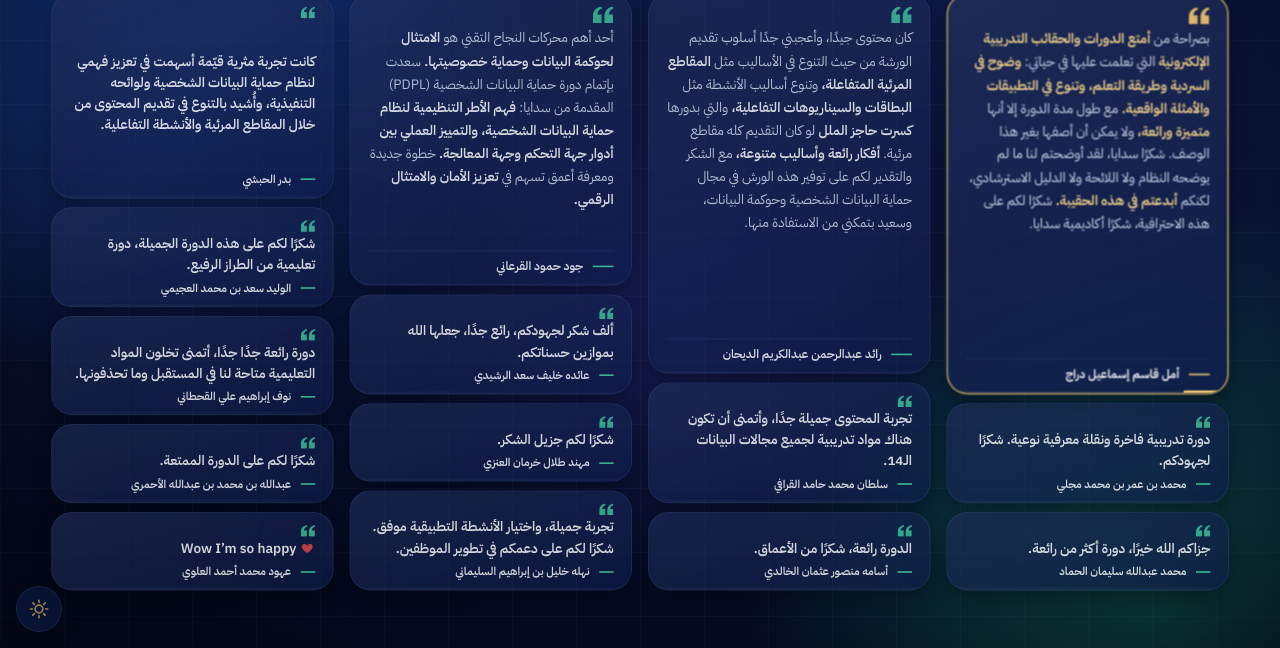
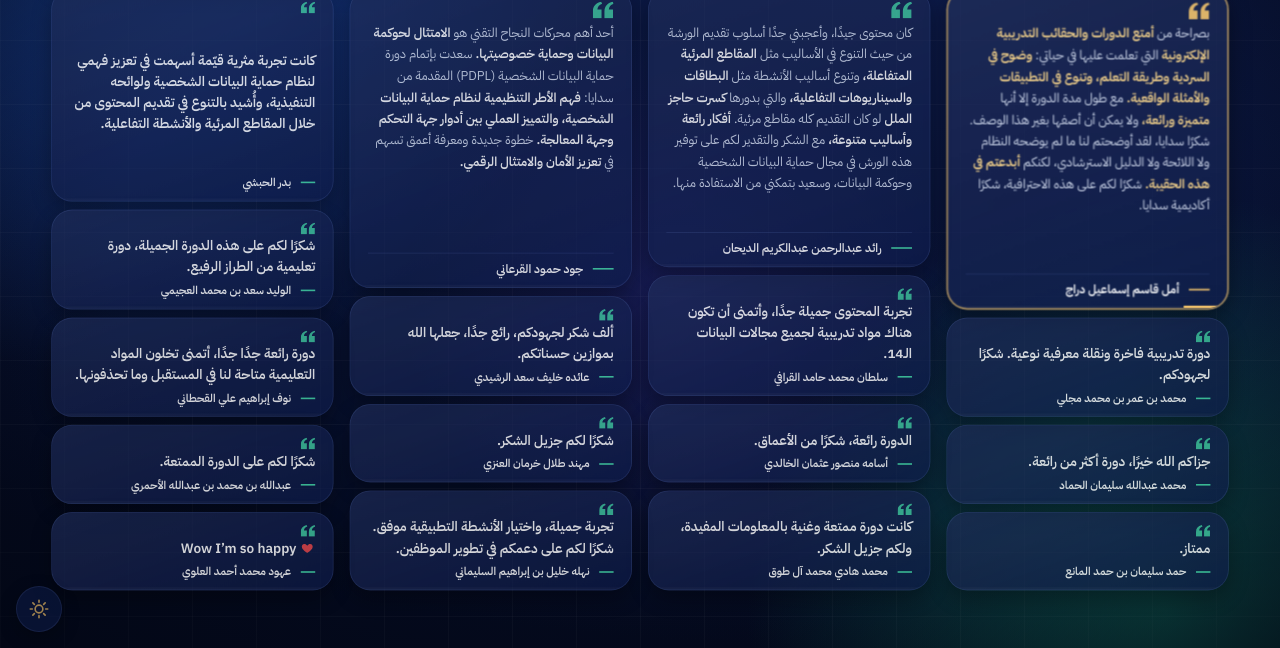
Before and after one commit to alaosi304/pdp-screen, a plain HTML site: page index.html in a window 1280 px wide. Shown: the part 152-800 px from the top of the page. Drawn offline with Linux system fonts and the light colour scheme.

Commit message:
Add testimonials: Mohammed Al-Tooq, Hamad Al-Mane

```diff
--- a/index.html
+++ b/index.html
@@ -2,7 +2,7 @@
 <html lang="ar" dir="rtl">
 <head>
 <meta charset="utf-8">
-<meta name="slide-version" content="2026-11-01-20">
+<meta name="slide-version" content="2026-11-01-21">
 <meta name="viewport" content="width=device-width, initial-scale=1, viewport-fit=cover">
 <title>آراء المتدربين — دورة حماية البيانات الشخصية</title>
 <link rel="preconnect" href="https://fonts.googleapis.com">
@@ -99,15 +99,15 @@ canvas#sky{position:absolute;top:0;left:0;width:100%;height:100%}
 @keyframes sh{from{transform:translateX(0)}to{transform:translateX(-900px)}}
 
 
-#cards{position:absolute;top:132px;left:64px;right:64px;bottom:22px;display:flex;justify-content:space-between}
+#cards{position:absolute;top:126px;left:64px;right:64px;bottom:22px;display:flex;justify-content:space-between}
 .col{width:353px;display:flex;flex-direction:column}
-.col .slot{position:relative;margin-bottom:11px}
+.col .slot{position:relative;margin-bottom:10px}
 .col .slot:last-child{margin-bottom:0}
 .slot.grow{flex:1}
 .slot.grow .card{justify-content:space-between}
 .slot .card{height:100%;padding:15px 22px 12px}
 .qm{width:26px;height:21px;margin-bottom:5px}
-.txt{font-size:17px;line-height:1.7}
+.txt{font-size:16px;line-height:1.68}
 .c .qm{width:18px;height:15px;margin-bottom:2px}
 .c .txt{font-size:17px;line-height:1.55;font-weight:600;color:var(--strong);flex:none}
 .c .by{border:0;padding-top:0;margin-top:5px;font-size:14px}
@@ -168,10 +168,12 @@ if(/debug/.test(location.search)){setTimeout(function(){errs.push("debug");showE
 var COLS=[
  [{n:"أمل قاسم إسماعيل دراج",t:"بصراحة من [أمتع الدورات والحقائب التدريبية الإلكترونية] التي تعلمت عليها في حياتي: [وضوح في السردية وطريقة التعلم]، و[تنوع في التطبيقات والأمثلة الواقعية]. مع طول مدة الدورة إلا أنها [متميزة ورائعة]، ولا يمكن أن أصفها بغير هذا الوصف. شكرًا سدايا، لقد أوضحتم لنا ما لم يوضحه النظام ولا اللائحة ولا الدليل الاسترشادي، لكنكم [أبدعتم في هذه الحقيبة]. شكرًا لكم على هذه الاحترافية، شكرًا أكاديمية سدايا.",L:1,g:1},
   {n:"محمد بن عمر بن محمد مجلي",t:"دورة تدريبية [فاخرة] و[نقلة معرفية نوعية]. شكرًا لجهودكم."},
-  {n:"محمد عبدالله سليمان الحماد",t:"جزاكم الله خيرًا، دورة [أكثر من رائعة]."}],
+  {n:"محمد عبدالله سليمان الحماد",t:"جزاكم الله خيرًا، دورة [أكثر من رائعة]."},
+  {n:"حمد سليمان بن حمد المانع",t:"[ممتاز]."}],
  [{n:"رائد عبدالرحمن عبدالكريم الديحان",t:"كان محتوى جيدًا، وأعجبني جدًا أسلوب تقديم الورشة من حيث التنوع في الأساليب مثل [المقاطع المرئية المتفاعلة]، وتنوع أساليب الأنشطة مثل [البطاقات والسيناريوهات التفاعلية]، والتي بدورها [كسرت حاجز الملل] لو كان التقديم كله مقاطع مرئية. [أفكار رائعة وأساليب متنوعة]، مع الشكر والتقدير لكم على توفير هذه الورش في مجال حماية البيانات الشخصية وحوكمة البيانات، وسعيد بتمكني من الاستفادة منها.",L:1,g:1},
   {n:"سلطان محمد حامد القرافي",t:"تجربة المحتوى [جميلة جدًا]، وأتمنى أن تكون هناك [مواد تدريبية لجميع مجالات البيانات الـ14]."},
-  {n:"أسامه منصور عثمان الخالدي",t:"الدورة [رائعة]، [شكرًا من الأعماق]."}],
+  {n:"أسامه منصور عثمان الخالدي",t:"الدورة [رائعة]، [شكرًا من الأعماق]."},
+  {n:"محمد هادي محمد آل طوق",t:"كانت [دورة ممتعة وغنية بالمعلومات المفيدة]، ولكم جزيل الشكر."}],
  [{n:"جود حمود القرعاني",t:"أحد أهم محركات النجاح التقني هو [الامتثال لحوكمة البيانات وحماية خصوصيتها]. سعدت بإتمام دورة حماية البيانات الشخصية (PDPL) المقدمة من سدايا: [فهم الأطر التنظيمية لنظام حماية البيانات الشخصية]، و[التمييز العملي بين أدوار جهة التحكم وجهة المعالجة]. خطوة جديدة ومعرفة أعمق تسهم في [تعزيز الأمان والامتثال الرقمي].",L:1,g:1},
   {n:"عائده خليف سعد الرشيدي",t:"[ألف شكر لجهودكم]، رائع جدًا، جعلها الله [بموازين حسناتكم]."},
   {n:"مهند طلال خرمان العنزي",t:"شكرًا لكم [جزيل الشكر]."},
```
